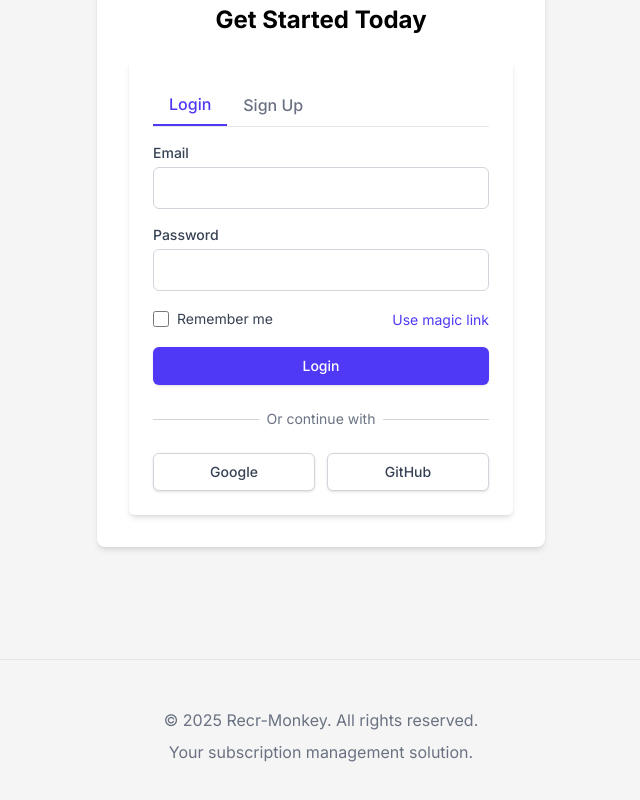
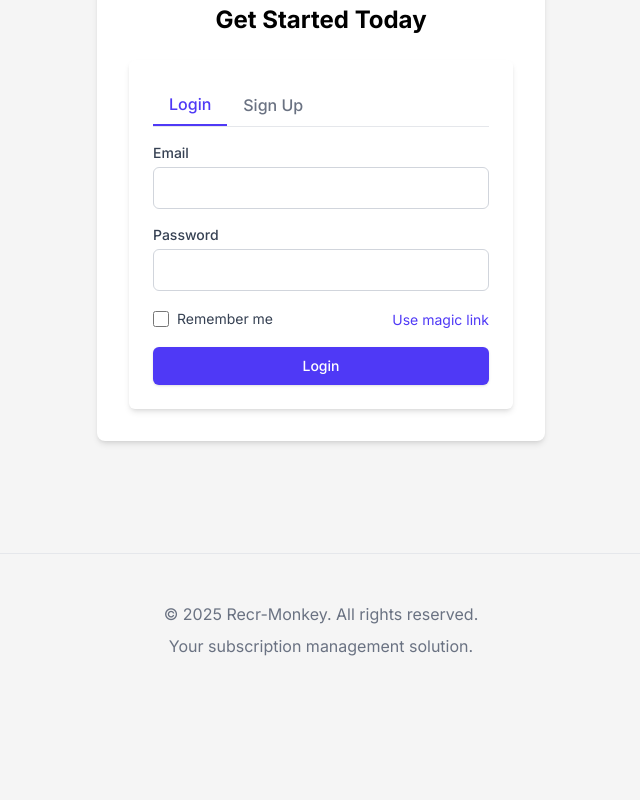
Before and after one commit to shadowlanes/recr-monkey, a Next.js app in the folder src/web/: page / in a window 1280 px wide. Shown: the part 2148-2948 px from the top of the page, without its empty margins (319-959 px from the left). After the commit the page ends 2854 px from the top, so only its background shows below. Built offline with nearby package versions, Linux system fonts and the light colour scheme; no server answers.

Commit message:
Remove social logins. WIll need provider and clientid setup first.

```diff
--- a/src/web/app/components/auth/auth-form.tsx
+++ b/src/web/app/components/auth/auth-form.tsx
@@ -2,7 +2,6 @@
 
 import React, { useState } from 'react';
 import { useAuth } from './auth-provider';
-import { Provider } from '@supabase/supabase-js';
 
 export default function AuthForm() {
   const [isLogin, setIsLogin] = useState(true);
@@ -13,7 +12,7 @@ export default function AuthForm() {
   const [formError, setFormError] = useState<string | null>(null);
   const [isLoading, setIsLoading] = useState(false);
   const [showMagicLink, setShowMagicLink] = useState(false);
-  const { signIn, signUp, error: authError, sendMagicLink, signInWithSocialProvider } = useAuth();
+  const { signIn, signUp, error: authError, sendMagicLink } = useAuth();
 
   const toggleForm = () => {
     setIsLogin(!isLogin);
@@ -44,18 +43,6 @@ export default function AuthForm() {
       }
     } catch (error) {
       console.error('Authentication error:', error);
-    } finally {
-      setIsLoading(false);
-    }
-  };
-
-  const handleSocialLogin = async (provider: Provider) => {
-    setIsLoading(true);
-    try {
-      await signInWithSocialProvider(provider);
-    } catch (error) {
-      console.error(`Error signing in with ${provider}:`, error);
-      setFormError(`Failed to sign in with ${provider}`);
     } finally {
       setIsLoading(false);
     }
@@ -163,36 +150,6 @@ export default function AuthForm() {
           {isLoading ? 'Loading...' : showMagicLink ? 'Send Magic Link' : isLogin ? 'Login' : 'Sign Up'}
         </button>
       </form>
-
-      <div className="mt-6">
-        <div className="relative">
-          <div className="absolute inset-0 flex items-center">
-            <div className="w-full border-t border-gray-300"></div>
-          </div>
-          <div className="relative flex justify-center text-sm">
-            <span className="px-2 bg-white text-gray-500">Or continue with</span>
-          </div>
-        </div>
-
-        <div className="mt-6 grid grid-cols-2 gap-3">
-          <button
-            type="button"
-            onClick={() => handleSocialLogin('google')}
-            className="w-full inline-flex justify-center py-2 px-4 border border-gray-300 rounded-md shadow-sm text-sm font-medium text-gray-700 bg-white hover:bg-gray-50"
-            disabled={isLoading}
-          >
-            Google
-          </button>
-          <button
-            type="button"
-            onClick={() => handleSocialLogin('github')}
-            className="w-full inline-flex justify-center py-2 px-4 border border-gray-300 rounded-md shadow-sm text-sm font-medium text-gray-700 bg-white hover:bg-gray-50"
-            disabled={isLoading}
-          >
-            GitHub
-          </button>
-        </div>
-      </div>
     </div>
   );
 }
```
